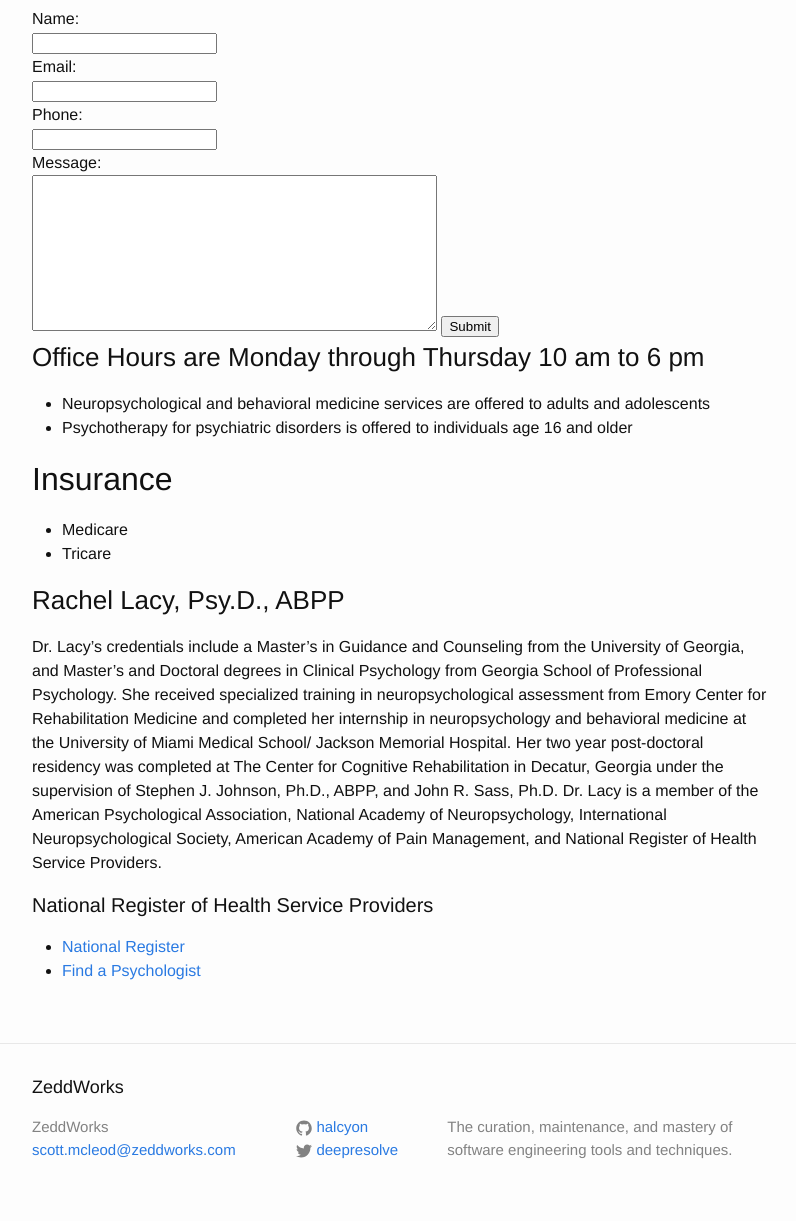
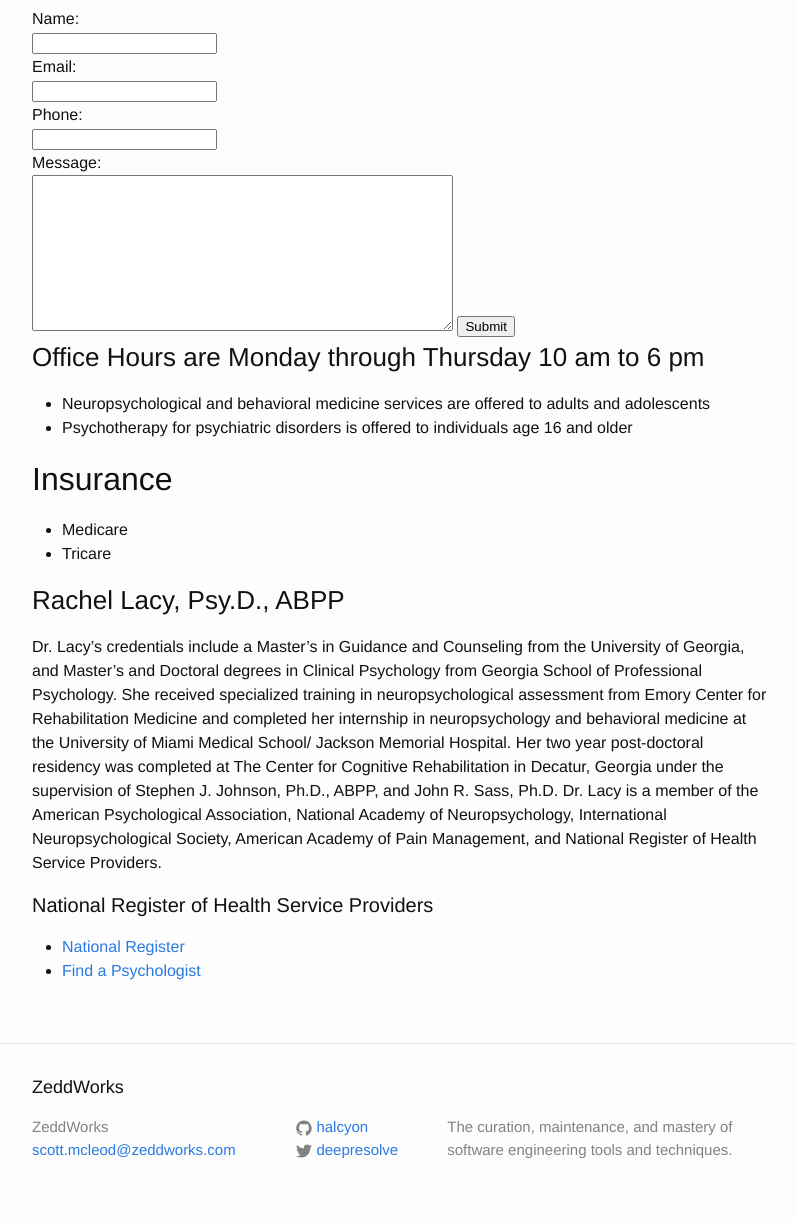
Before and after one commit to halcyon/www.zeddworks.com, a Jekyll site: the page built from contact.md, in a window 1280 px wide. Shown: the part 614-1835 px from the top of the page, without its empty margins (238-1034 px from the left). Built offline with Jekyll 4.4.1, drawn with Linux system fonts in a browser that asks for light colours.

Commit message:
Updating cols to 50

```diff
--- a/contact.md
+++ b/contact.md
@@ -30,7 +30,7 @@ weight: 5
   Phone:<br>
   <input type="text" name="phone"><br>
   Message:<br>
-  <textarea name="message" cols="48" rows="10" maxlength="500"></textarea>
+  <textarea name="message" cols="50" rows="10" maxlength="500"></textarea>
   <input type="submit" value="Submit">
 </form>
 
```
